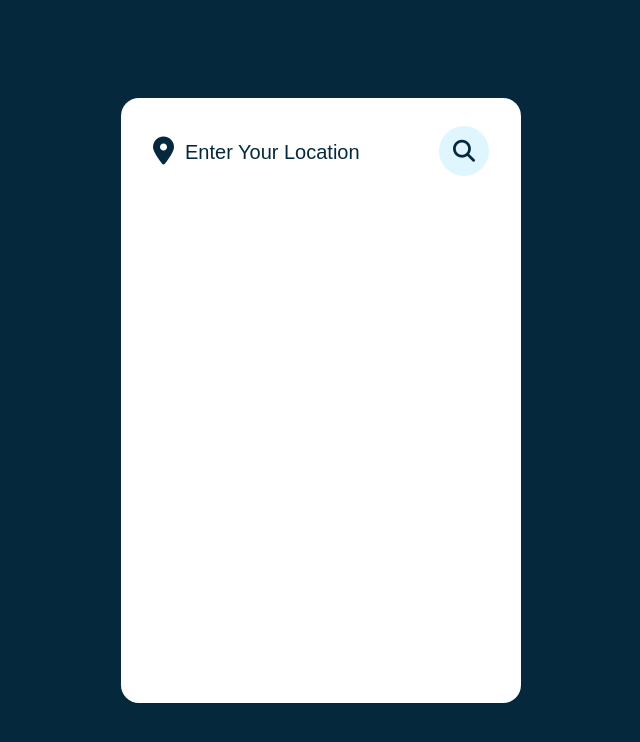
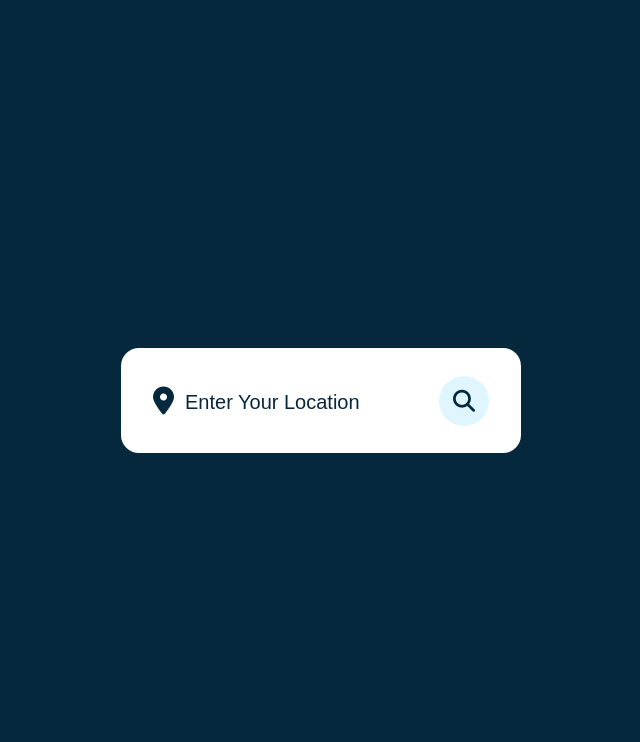
Before and after one commit to LastResolution/Weather-Report, a React (Create React App) app: page / in a window 1280 px wide. Shown: the top 742 px of the page, without its empty margins (319-959 px from the left). Built offline with nearby package versions, Linux system fonts and the light colour scheme.

Commit message:
add:App animation

```diff
--- a/src/css/index.css
+++ b/src/css/index.css
@@ -17,7 +17,7 @@ body {
 .App {
   position: relative;
   width: 400px;
-  height: 605px;
+  height: 105px;
   background: #fff;
   padding: 28px 32px;
   overflow: hidden;
@@ -25,3 +25,15 @@ body {
   font-family: "Roboto", sans-serif;
   transition: 0.6s ease-out;
 }
+
+.fade-in {
+  animation: 0.5s fadeIn forwards;
+  animation-delay: 0.5s;
+}
+
+@keyframes fadeIn {
+  to {
+    scale: 1;
+    opacity: 1;
+  }
+}
```
